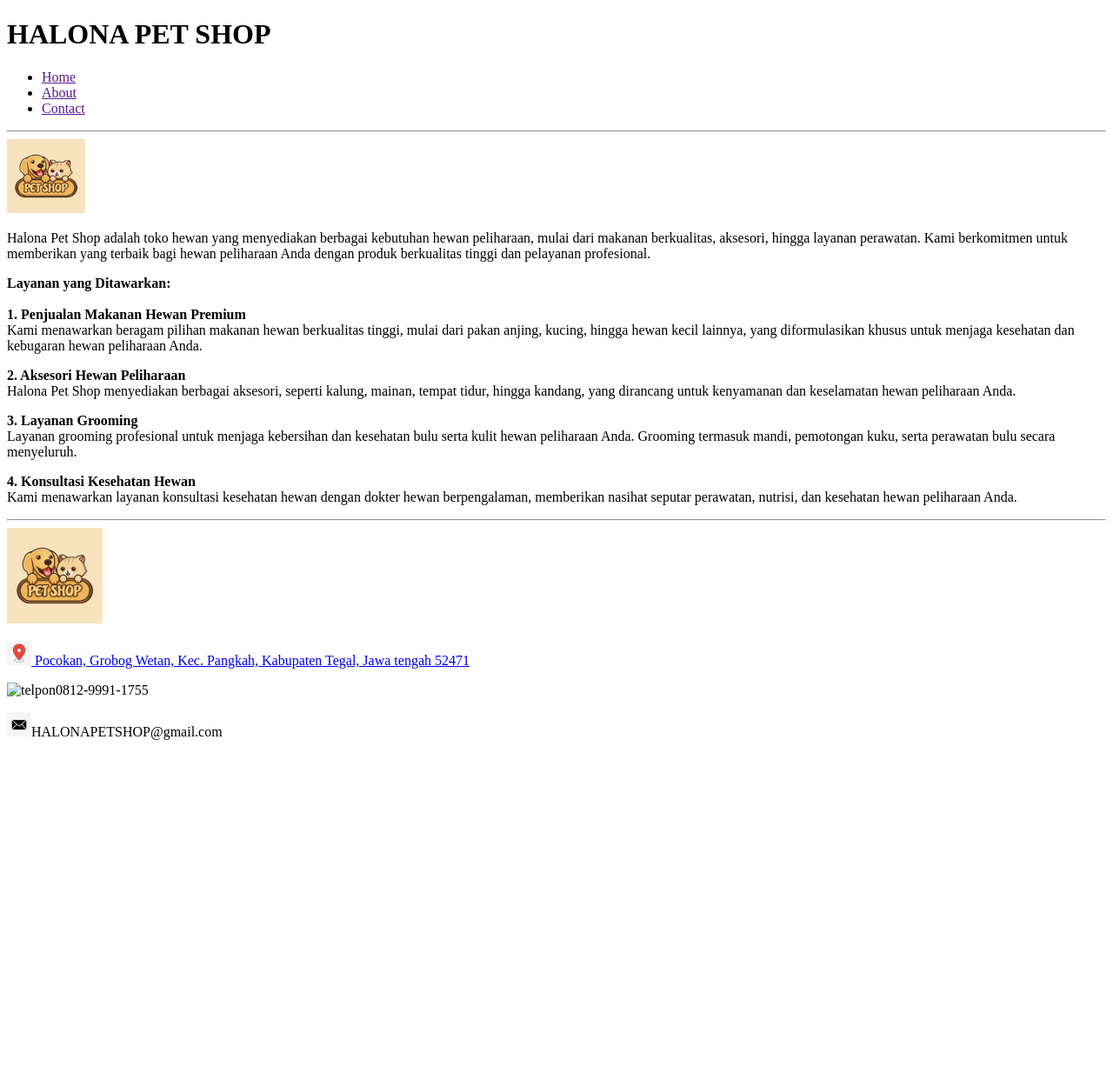
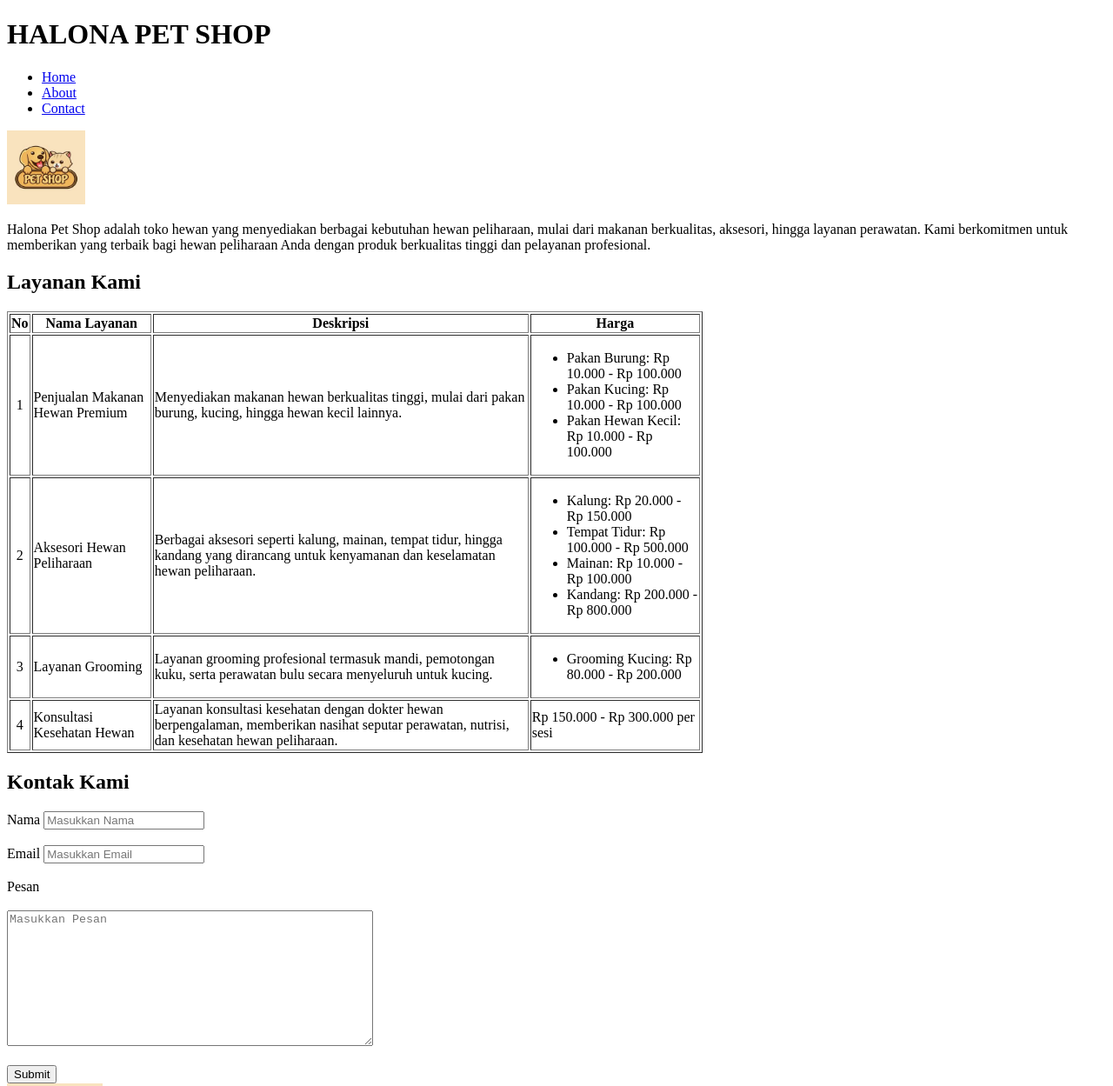
Before and after one commit to RIQORAHMAHIDAYAT/tugasWebPart1, a plain HTML site: page index.html in a window 1280 px wide. Shown: the top 1249 px of the page at 87% size. Before the commit the page ends 867 px from the top, so only its background shows below. Drawn offline with Linux system fonts and the light colour scheme.

Commit message:
Update index.html

```diff
--- a/index.html
+++ b/index.html
@@ -1,5 +1,6 @@
 <!DOCTYPE html>
 <html lang="en">
+
 <head>
     <meta charset="UTF-8">
     <meta name="viewport" content="width=device-width, initial-scale=1.0">
@@ -7,47 +8,113 @@
 </head>
 
 <body>
-    <div class="header">
+    <header>
         <h1>HALONA PET SHOP</h1>
-        <div class="NavBar">
+        <nav>
             <ul>
-                <li><a href="">Home</a></li>
-                <li><a href="">About</a></li>
-                <li><a href="">Contact</a></li>
+                <li><a href="#">Home</a></li>
+                <li><a href="#">About</a></li>
+                <li><a href="#">Contact</a></li>
             </ul>
-            <hr>
-        </div>
-    </div>
+        </nav>
+    </header>
 
-    <div class="content">
-        <img src="/images/logo toko.jpg" alt="logo" width="90" height="85">
-        <p>Halona Pet Shop adalah toko hewan yang menyediakan berbagai kebutuhan hewan peliharaan, mulai dari makanan berkualitas, aksesori, hingga layanan perawatan. Kami berkomitmen untuk memberikan yang terbaik bagi hewan peliharaan Anda dengan produk berkualitas tinggi dan pelayanan profesional.
-        </p>
-        <p><b>Layanan yang Ditawarkan: </b><br><br>
-            <b>1. Penjualan Makanan Hewan Premium </b><br>
-            Kami menawarkan beragam pilihan makanan hewan berkualitas tinggi, mulai dari pakan anjing, kucing, hingga hewan kecil lainnya, yang diformulasikan khusus untuk menjaga kesehatan dan kebugaran hewan peliharaan Anda.
-        </p>
-        <p><b>2. Aksesori Hewan Peliharaan </b><br>
-            Halona Pet Shop menyediakan berbagai aksesori, seperti kalung, mainan, tempat tidur, hingga kandang, yang dirancang untuk kenyamanan dan keselamatan hewan peliharaan Anda.
-        </p>
-        <p><b>3. Layanan Grooming </b><br>
-            Layanan grooming profesional untuk menjaga kebersihan dan kesehatan bulu serta kulit hewan peliharaan Anda. Grooming termasuk mandi, pemotongan kuku, serta perawatan bulu secara menyeluruh.
-        </p>
-        <p><b>4. Konsultasi Kesehatan Hewan </b><br>
-            Kami menawarkan layanan konsultasi kesehatan hewan dengan dokter hewan berpengalaman, memberikan nasihat seputar perawatan, nutrisi, dan kesehatan hewan peliharaan Anda.
-        </p>
-        <hr>
-        <div class="Fooster">
-            <img src="images/logo toko.jpg" alt="logo" width="110" height="110">
-            <p><img src="images/lokasi.jpeg" alt="alamat" width="28" height="28"><a href="https://maps.app.goo.gl/zPsyj964oVY7EYN36?g_st=ac">
-                 Pocokan, Grobog Wetan, Kec. Pangkah, Kabupaten Tegal, Jawa tengah 52471</a></p>
-            <p><img src="images/telpon.png" alt="telpon" width="28" height="28">0812-9991-1755 </p>
-            <p><img src="images/email.png" alt="email" width="28" height="28">HALONAPETSHOP@gmail.com</p>
+    <main>
+        <section>
+            <img src="/images/logo toko.jpg" alt="Logo Halona Pet Shop" width="90" height="85">
+            <p>Halona Pet Shop adalah toko hewan yang menyediakan berbagai kebutuhan hewan peliharaan, mulai dari
+                makanan berkualitas, aksesori, hingga layanan perawatan. Kami berkomitmen untuk memberikan yang terbaik
+                bagi
+                hewan peliharaan Anda dengan produk berkualitas tinggi dan pelayanan profesional.
+            </p>
+        </section>
 
+        <section>
+            <h2>Layanan Kami</h2>
+            <table border="1" width="800" height="80">
+                <thead>
+                    <tr>
+                        <th>No</th>
+                        <th>Nama Layanan</th>
+                        <th>Deskripsi</th>
+                        <th>Harga</th>
+                    </tr>
+                </thead>
+                <tbody>
+                    <tr>
+                        <td align="center">1</td>
+                        <td>Penjualan Makanan Hewan Premium</td>
+                        <td>Menyediakan makanan hewan berkualitas tinggi, mulai dari pakan burung, kucing, hingga hewan
+                            kecil lainnya.</td>
+                        <td>
+                            <ul>
+                                <li>Pakan Burung: Rp 10.000 - Rp 100.000</li>
+                                <li>Pakan Kucing: Rp 10.000 - Rp 100.000</li>
+                                <li>Pakan Hewan Kecil: Rp 10.000 - Rp 100.000</li>
+                            </ul>
+                        </td>
+                    </tr>
+                    <tr>
+                        <td align="center">2</td>
+                        <td>Aksesori Hewan Peliharaan</td>
+                        <td>Berbagai aksesori seperti kalung, mainan, tempat tidur, hingga kandang yang dirancang untuk
+                            kenyamanan dan keselamatan hewan peliharaan.</td>
+                        <td>
+                            <ul>
+                                <li>Kalung: Rp 20.000 - Rp 150.000</li>
+                                <li>Tempat Tidur: Rp 100.000 - Rp 500.000</li>
+                                <li>Mainan: Rp 10.000 - Rp 100.000</li>
+                                <li>Kandang: Rp 200.000 - Rp 800.000</li>
+                            </ul>
+                        </td>
+                    </tr>
+                    <tr>
+                        <td align="center">3</td>
+                        <td>Layanan Grooming</td>
+                        <td>Layanan grooming profesional termasuk mandi, pemotongan kuku, serta perawatan bulu secara
+                            menyeluruh untuk kucing.</td>
+                        <td>
+                            <ul>
+                                <li>Grooming Kucing: Rp 80.000 - Rp 200.000</li>
+                            </ul>
+                        </td>
+                    </tr>
+                    <tr>
+                        <td align="center">4</td>
+                        <td>Konsultasi Kesehatan Hewan</td>
+                        <td>Layanan konsultasi kesehatan dengan dokter hewan berpengalaman, memberikan nasihat seputar
+                            perawatan, nutrisi, dan kesehatan hewan peliharaan.</td>
+                        <td>Rp 150.000 - Rp 300.000 per sesi</td>
+                    </tr>
+                </tbody>
+            </table>
+        </section>
 
-        </div>
+        <section>
+            <h2>Kontak Kami</h2>
+            <form action="">
+                <label for="nama">Nama</label>
+                <input type="text" id="nama" name="nama" placeholder="Masukkan Nama"><br><br>
+                <label for="email">Email</label>
+                <input type="email" id="email" name="email" placeholder="Masukkan Email"><br><br>
+                <label for="pesan">Pesan</label><br><br>
+                <textarea id="pesan" name="pesan" cols="50" rows="10" placeholder="Masukkan Pesan"></textarea><br><br>
+                <button type="submit">Submit</button>
+            </form>
+        </section>
+    </main>
 
-    </div>
+    <footer>
+        <img src="images/logo toko.jpg" alt="logo" width="110" height="110">
+        <address>
+            <p><img src="images/lokasi.jpeg" alt="alamat" width="28" height="28">
+                <a href="https://maps.app.goo.gl/zPsyj964oVY7EYN36?g_st=ac">Pocokan, Grobog Wetan, Kec. Pangkah,
+                    Kabupaten Tegal, Jawa Tengah 52471</a>
+            </p>
+            <p><img src="images/telpon.png" alt="telpon" width="28" height="28"> 0812-9991-1755</p>
+            <p><img src="images/email.png" alt="email" width="28" height="28"> HALONAPETSHOP@gmail.com</p>
+        </address>
+    </footer>
+</body>
 
-</body>
 </html>
```
